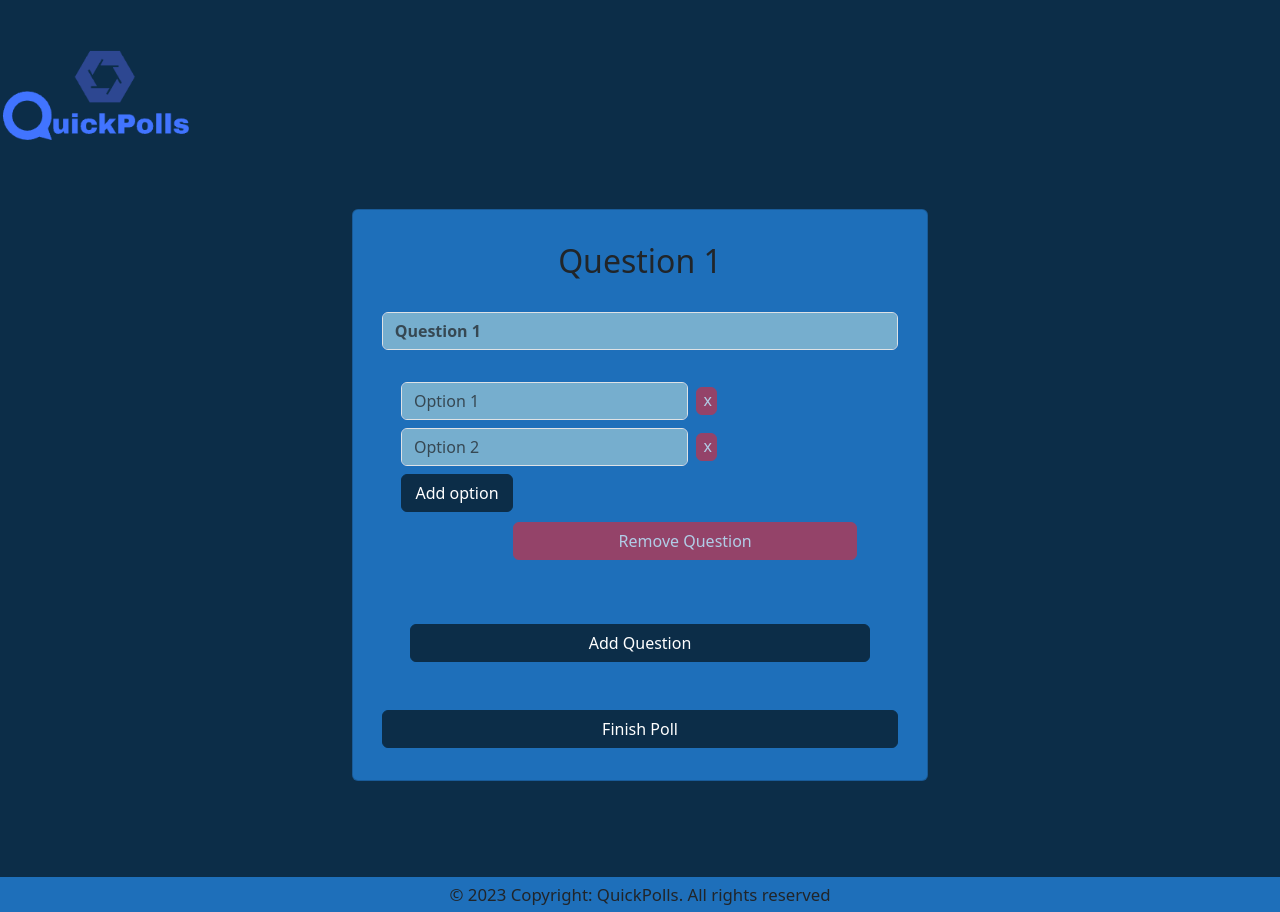
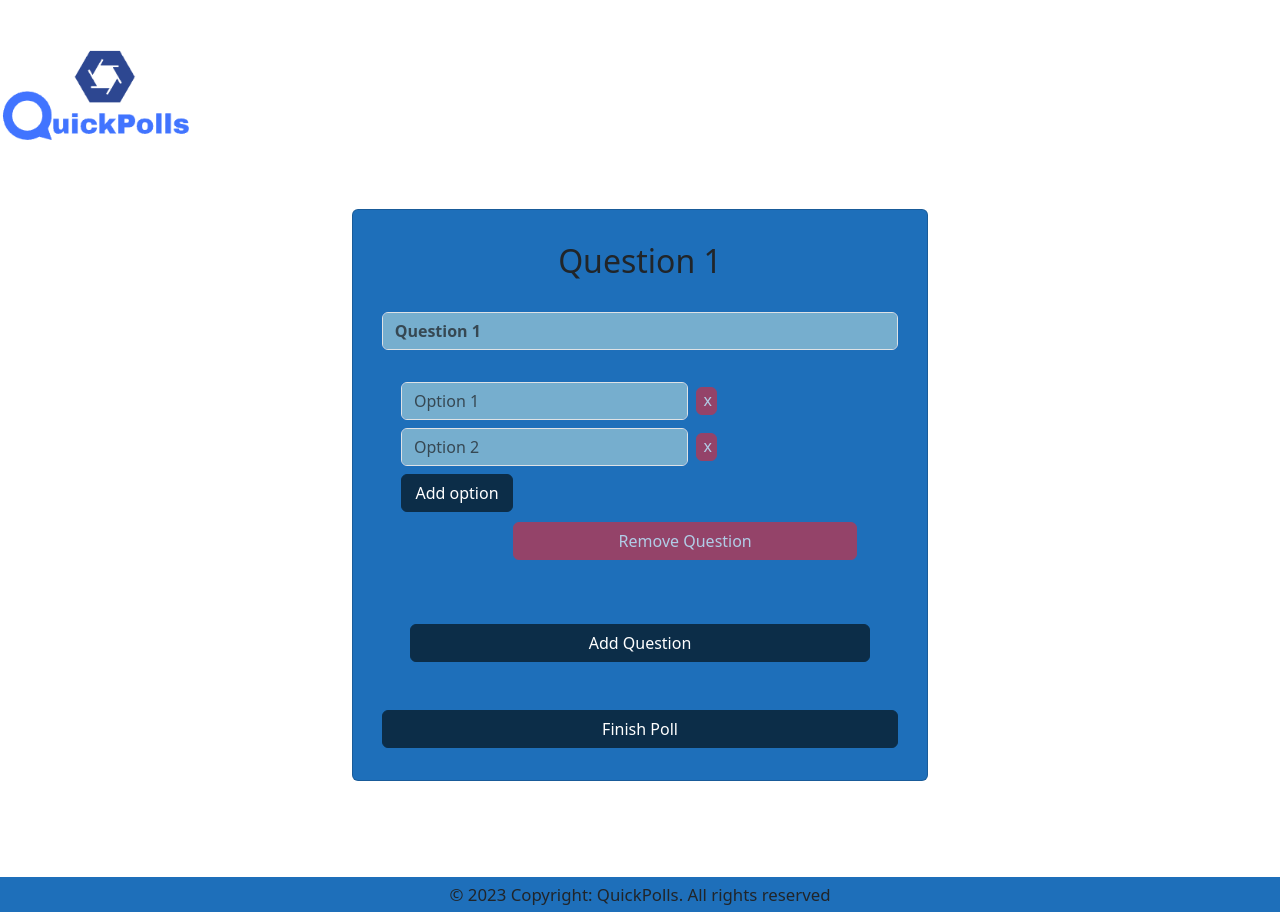
Before and after one commit to endy-M/QuickPolls, a React (Vite) app: page / in a window 1280 px wide. Built offline with nearby package versions, Linux system fonts and the light colour scheme.

Commit message:
added body styling in css

```diff
--- a/src/App.css
+++ b/src/App.css
@@ -1,8 +1,7 @@
-.App {
+body {
+    max-width: 100%;
     box-sizing: border-box;
     background-color: #0C2D48;
-    max-width: 100%;
-    width: 100%;
     margin: 0;
     background-attachment: fixed;
     background-size: cover;
```
